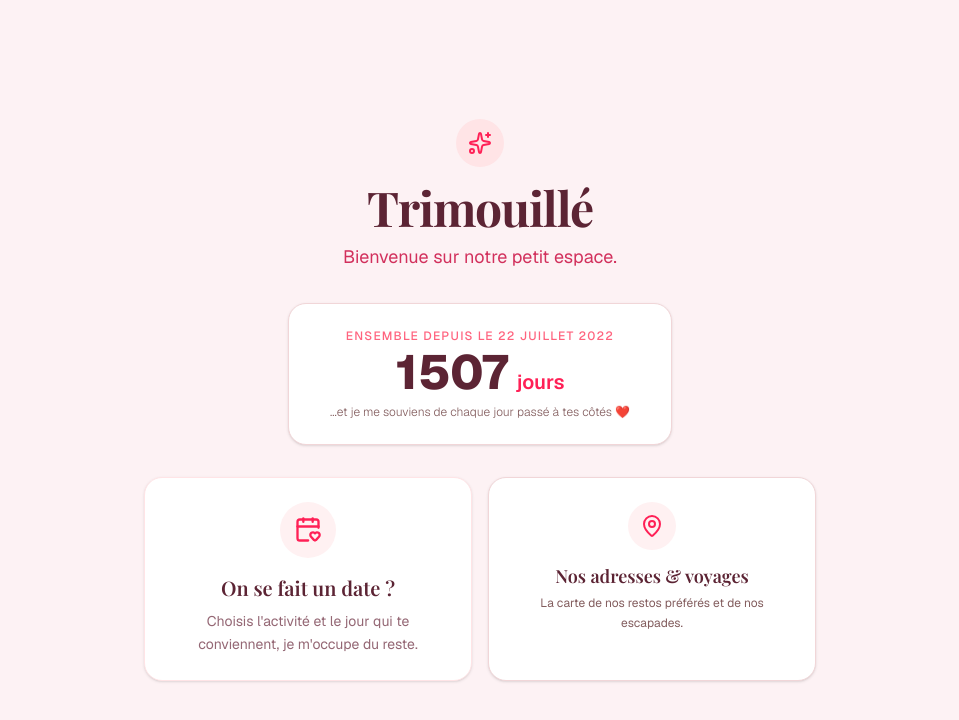
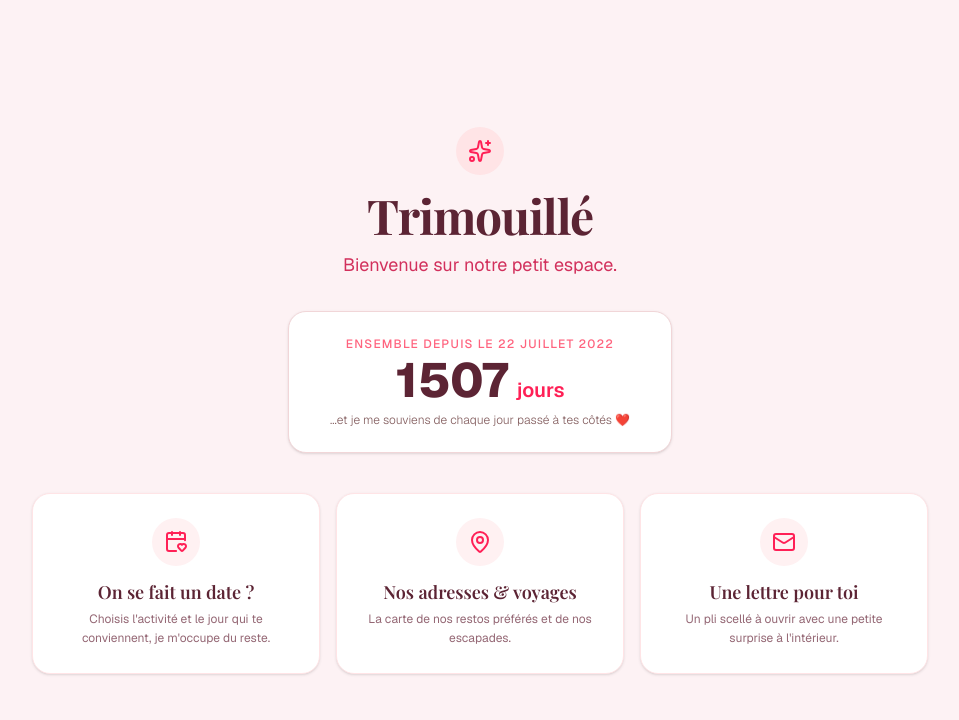
Before and after one commit to TristGui/Invitation-date, a Next.js app: page / in a window 1280 px wide. Shown: the top 720 px of the page, without its empty margins (160-1119 px from the left). Built offline with nearby package versions, Linux system fonts and the light colour scheme; a web font is replaced by a local one.

Commit message:
ajout bouton

```diff
--- a/app/page.tsx
+++ b/app/page.tsx
@@ -1,6 +1,6 @@
 import Link from "next/link"
 import DaysCounter from "@/components/days-counter"
-import { Sparkles, CalendarHeart, MapPin } from "lucide-react"
+import { Sparkles, CalendarHeart, MapPin, Mail } from "lucide-react"
 
 export default function Page() {
   return (
@@ -22,28 +22,28 @@ export default function Page() {
       <DaysCounter />
 
       {/* Grille des accès / cartes */}
-      <div className="grid grid-cols-1 sm:grid-cols-2 gap-4 max-w-2xl w-full mt-4">
+      <div className="grid grid-cols-1 sm:grid-cols-3 gap-4 max-w-4xl w-full mt-6">
 
-        {/* Carte : Organiser un date (Pointe vers /date) */}
+        {/* Carte 1 : Organiser un date */}
         <Link
           href="/date"
           className="group bg-white p-6 rounded-2xl border border-rose-100 shadow-sm hover:shadow-md transition-all duration-200 flex flex-col items-center text-center cursor-pointer hover:-translate-y-1"
         >
-          <div className="w-14 h-14 bg-rose-50 rounded-full flex items-center justify-center text-rose-500 mb-4 group-hover:bg-rose-100 transition-colors">
-            <CalendarHeart className="w-7 h-7" />
+          <div className="w-12 h-12 bg-rose-50 rounded-full flex items-center justify-center text-rose-500 mb-3 group-hover:bg-rose-100 transition-colors">
+            <CalendarHeart className="w-6 h-6" />
           </div>
-          <h2 className="text-xl font-serif font-semibold mb-2 text-[#5c2434]">
+          <h2 className="text-lg font-serif font-semibold mb-1 text-[#5c2434]">
             On se fait un date ?
           </h2>
-          <p className="text-sm text-rose-950/60 leading-relaxed">
+          <p className="text-xs text-rose-950/60 leading-relaxed">
             Choisis l'activité et le jour qui te conviennent, je m'occupe du reste.
           </p>
         </Link>
 
-        {/* Carte : Adresses & Voyages */}
+        {/* Carte 2 : Adresses & Voyages */}
         <Link
           href="/carte"
-          className="group bg-card p-6 rounded-2xl border shadow-sm hover:shadow-md transition-all duration-200 flex flex-col items-center text-center cursor-pointer hover:-translate-y-1"
+          className="group bg-white p-6 rounded-2xl border border-rose-100 shadow-sm hover:shadow-md transition-all duration-200 flex flex-col items-center text-center cursor-pointer hover:-translate-y-1"
         >
           <div className="w-12 h-12 bg-rose-50 rounded-full flex items-center justify-center text-rose-500 mb-3 group-hover:bg-rose-100 transition-colors">
             <MapPin className="w-6 h-6" />
@@ -51,8 +51,24 @@ export default function Page() {
           <h2 className="text-lg font-serif font-semibold mb-1 text-[#5c2434]">
             Nos adresses & voyages
           </h2>
-          <p className="text-xs text-muted-foreground leading-relaxed">
+          <p className="text-xs text-rose-950/60 leading-relaxed">
             La carte de nos restos préférés et de nos escapades.
+          </p>
+        </Link>
+
+        {/* Carte 3 : L'Enveloppe / Faire-part */}
+        <Link
+          href="/invitation"
+          className="group bg-white p-6 rounded-2xl border border-rose-100 shadow-sm hover:shadow-md transition-all duration-200 flex flex-col items-center text-center cursor-pointer hover:-translate-y-1"
+        >
+          <div className="w-12 h-12 bg-rose-50 rounded-full flex items-center justify-center text-rose-500 mb-3 group-hover:bg-rose-100 transition-colors">
+            <Mail className="w-6 h-6" />
+          </div>
+          <h2 className="text-lg font-serif font-semibold mb-1 text-[#5c2434]">
+            Une lettre pour toi
+          </h2>
+          <p className="text-xs text-rose-950/60 leading-relaxed">
+            Un pli scellé à ouvrir avec une petite surprise à l'intérieur.
           </p>
         </Link>
 
```
